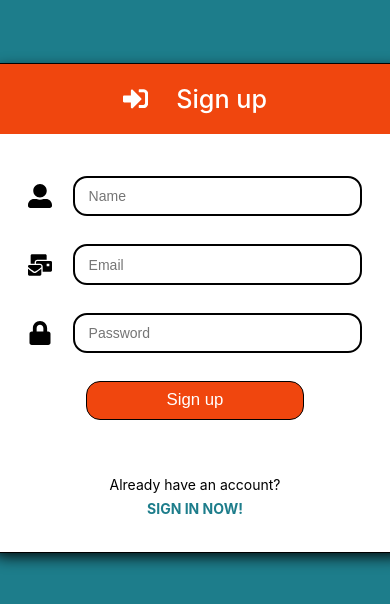
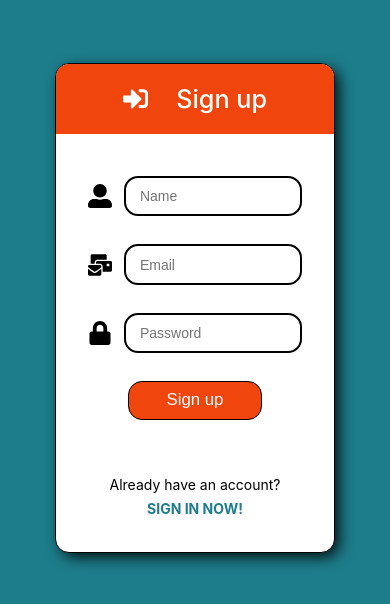
Before and after one commit to LucFerSan/login-pages-react, a React (Create React App) app: page /signup in a window 390 px wide. Shown: the part 114-718 px from the top of the page. Built offline with nearby package versions, Linux system fonts and the light colour scheme.

Commit message:
fix responsiveness of signup page

```diff
--- a/src/pages/Signup/styles.js
+++ b/src/pages/Signup/styles.js
@@ -48,6 +48,11 @@ export const Container = styled.div`
     button:hover {
       background: #e23d06;
     }
+  }
+
+  @media (max-width: 767px) {
+    width: 20rem;
+    height: 35rem;
   }
 `;
 
```
